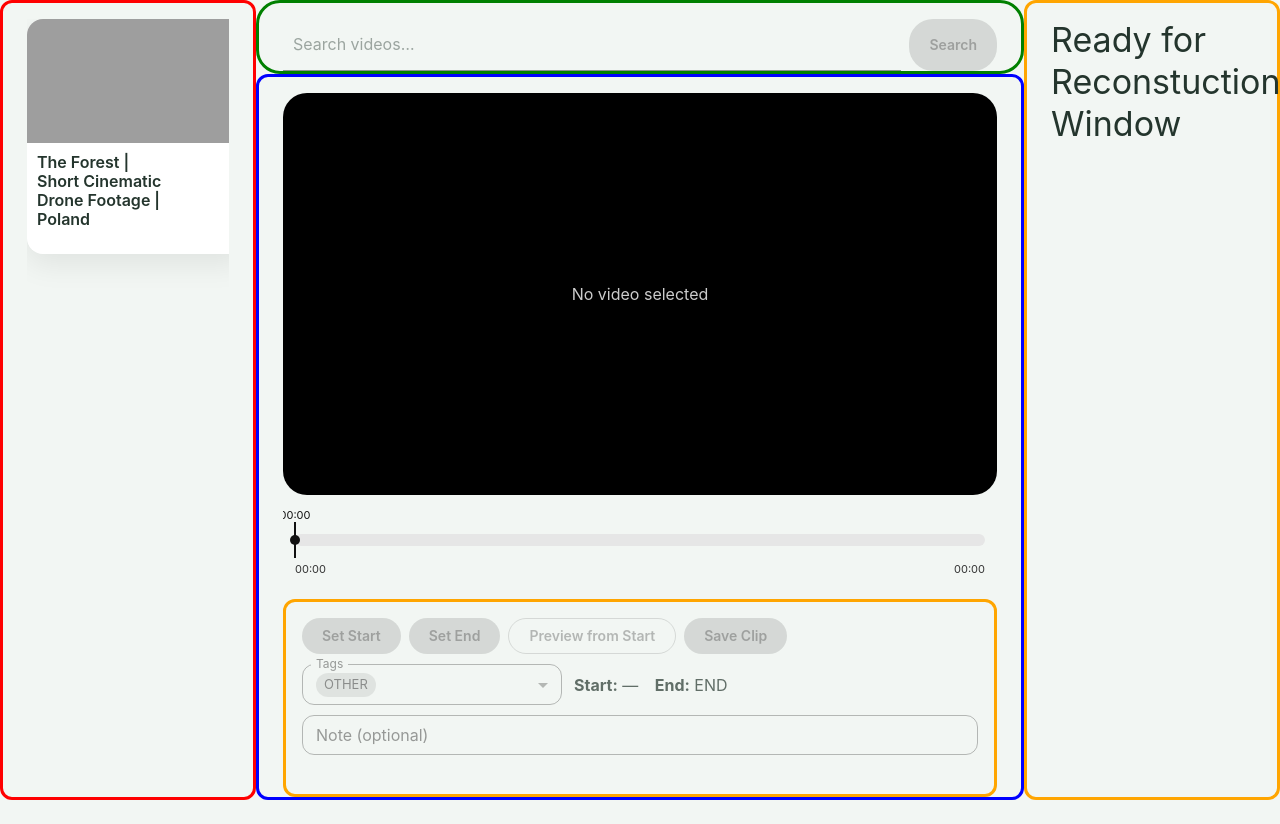
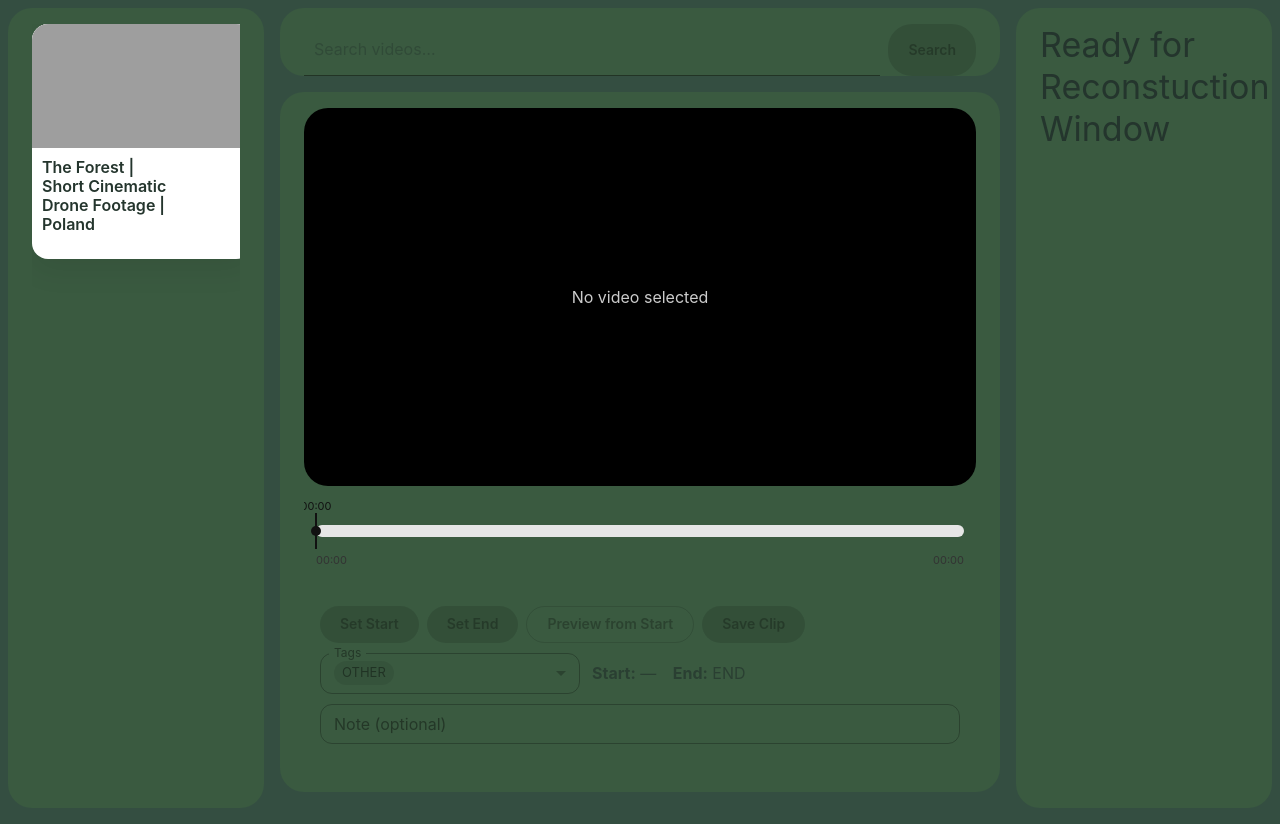
Before and after one commit to mirkofebbo/forest-recomposer, a React (Vite) app: page / in a window 1280 px wide. Before the commit the page ends 800 px from the top, so only its background shows below. Built offline with nearby package versions, Linux system fonts and the light colour scheme; grey boxes are pictures that could not be loaded; some icons are missing.

Commit message:
added marign to windows

```diff
--- a/src/App.tsx
+++ b/src/App.tsx
@@ -10,7 +10,7 @@ import VideoPlayerModal from "./components/modal/videoPlayerModal";
 import manifest from "../public/manifest.json";
 import type { Manifest } from "./types";
 
-const MODE: string = "DEBUG";
+const MODE: string = "";
 const LEFT_PANE_WIDTH = "20%";
 const CENTER_PANE_WIDTH = "60%";
 const RIGHT_PANE_WIDTH = "20%";
@@ -30,21 +30,21 @@ export default function App() {
   return (
     <>
       <Box sx={{ display: "flex", flexDirection: "row", height: "100vh", width: "100vw" }}>
-        <Box sx={{ width: LEFT_PANE_WIDTH, height: "100%" }}>
+        <Box sx={{ width: LEFT_PANE_WIDTH, height: "100%", backgroundColor: "primary.dark", margin: 1, borderRadius: 2 }}>
           <EditListWindow mode={MODE} manifestData={manifestData} setManifestData={setManifestData} onOpenVideoModal={openVideo} />
         </Box>
 
         <Box sx={{ width: CENTER_PANE_WIDTH, height: "100%", display: "flex", flexDirection: "column", position: "relative", overflow: "hidden" }}>
-          <Box>
-            <VideoSearch mode={MODE} manifestData={manifestData} setManifestData={setManifestData} onOpenVideoModal={openVideo}/>
+          <Box sx={{ backgroundColor: "primary.dark", margin: 1, borderRadius: 2 }}>
+            <VideoSearch mode={MODE} manifestData={manifestData} setManifestData={setManifestData} onOpenVideoModal={openVideo} />
           </Box>
-          <Box sx={{ height: "100%" }}>
+          <Box sx={{ height: "100%", backgroundColor: "primary.dark", margin: 1, borderRadius: 2 }}>
             <EditWindow mode={MODE} manifestData={manifestData} setManifestData={setManifestData} />
           </Box>
 
         </Box>
 
-        <Box sx={{ width: RIGHT_PANE_WIDTH, height: "100%" }}>
+        <Box sx={{ width: RIGHT_PANE_WIDTH, height: "100%", backgroundColor: "primary.dark", margin: 1, borderRadius: 2 }}>
           <CompletedListWindow mode={MODE} />
         </Box>
       </Box>
--- a/src/components/editWindow.tsx
+++ b/src/components/editWindow.tsx
@@ -112,7 +112,7 @@ export default function EditWindow({
     }, [selectedClipId]);
 
     return (
-        <Container sx={[mode === "DEBUG" && { border: "3px solid blue", borderRadius: 1 }, { height: "100%", display: "flex", flexDirection: "column", minHeight: 0 }]}>
+        <Container sx={[mode === "DEBUG" && { border: "3px solid blue", borderRadius: 1 }, { height: "100%", display: "flex", flexDirection: "column"}]}>
             <Box sx={{ mt: 2 }}>
                 {/* Video Player area */}
                 <Box sx={{ width: "100%", aspectRatio: "16 / 9", bgcolor: "black", borderRadius: 2, overflow: "hidden" }}>
--- a/src/components/modal/videoPlayerModal.tsx
+++ b/src/components/modal/videoPlayerModal.tsx
@@ -86,7 +86,7 @@ export default function VideoPlayerModal({
         </Box>
 
         {/* Optional extra info */}
-        <Typography sx={{ mt: 1, fontSize: 14, opacity: 0.75 }}>
+        <Typography sx={{ mt: 1, fontSize: 14, opacity: 0.75}}>
           Video ID: {videoId ?? "none"}
         </Typography>
       </Box>
--- a/src/theme.ts
+++ b/src/theme.ts
@@ -6,7 +6,7 @@ import { createTheme } from '@mui/material/styles';
    FOREST COLOR TOKENS (GLOBAL)
    ====================================================== */
 
-const FOREST_GREEN_DARK = '#1F3D34';
+const FOREST_GREEN_DARK = '#3A5A40';
 const FOREST_GREEN_MAIN = '#2F5D50';
 const FOREST_GREEN_LIGHT = '#4F7F72';
 
@@ -14,7 +14,7 @@ const MOSS_GREEN_DARK = '#5B7F5A';
 const MOSS_GREEN_MAIN = '#7DA87B';
 const MOSS_GREEN_LIGHT = '#A6C7A4';
 
-const FOREST_BACKGROUND_DEFAULT = '#F2F6F3';
+const FOREST_BACKGROUND_DEFAULT = '#344E41';
 const FOREST_BACKGROUND_PAPER = '#FFFFFF';
 
 const BARK_TEXT_PRIMARY = '#24352D';
```
